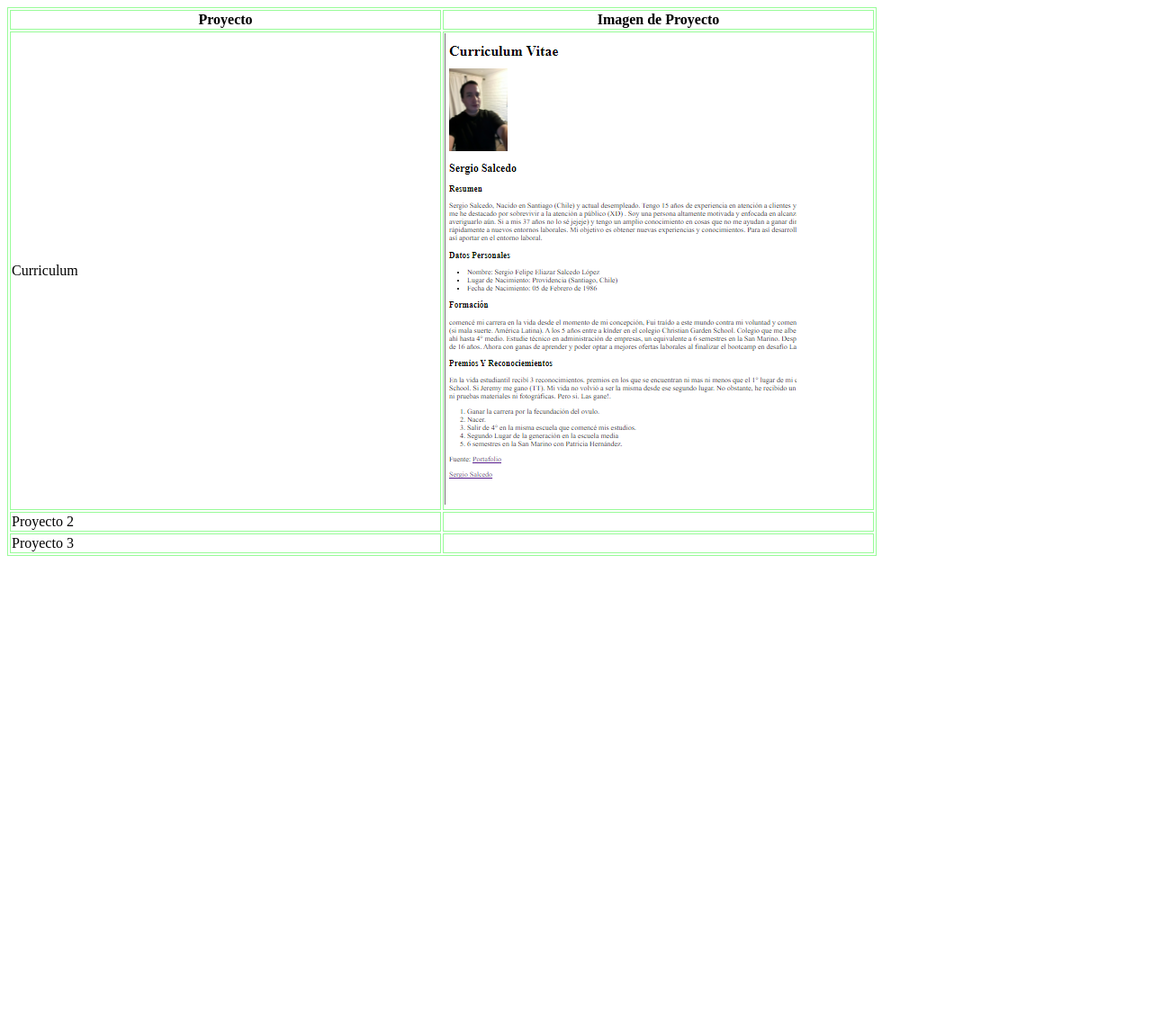
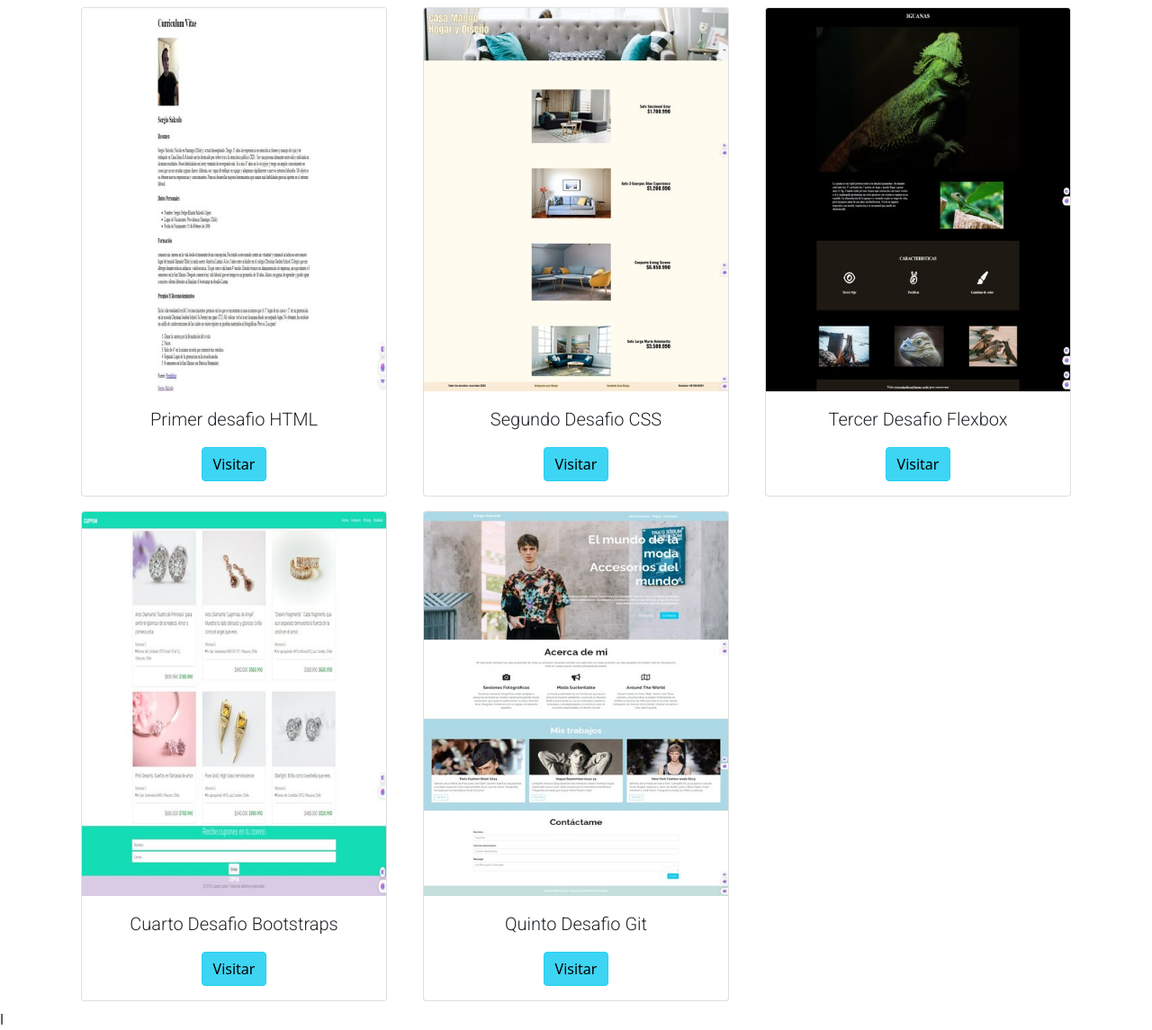
Before and after one commit to xoeliazar/Portafolio, a plain HTML site: page portafolio.html in a window 1280 px wide. Shown: the whole page at 90% size. Before the commit the page ends 800 px from the top, so only its background shows below. Drawn offline with nearby package versions, Linux system fonts and the light colour scheme.

Commit message:
upload project

```diff
--- a/Desafio/assets/css/styles.css
+++ b/Desafio/assets/css/styles.css
@@ -2,6 +2,17 @@
   width: 180px;
   height: 300px;
 }
+
 nav {
   background-color: antiquewhite;
 }
+
+footer {
+  background-color: antiquewhite;
+}
+.fontSize1 {
+  font-family: "Roboto", sans-serif;
+  font-weight: 300;
+  font-size: 20px;
+  color: #212529;
+}
--- a/portafolio.html
+++ b/portafolio.html
@@ -3,42 +3,156 @@
   <head>
     <meta charset="UTF-8" />
     <meta name="viewport" content="width=device-width, initial-scale=1.0" />
+    <link
+      href="https://cdn.jsdelivr.net/npm/bootstrap@5.1.3/dist/css/bootstrap.min.css"
+      rel="stylesheet"
+      integrity="sha384-1BmE4kWBq78iYhFldvKuhfTAU6auU8tT94WrHftjDbrCEXSU1oBoqyl2QvZ6jIW3"
+      crossorigin="anonymous"
+    />
+    <link rel="stylesheet" href="./Desafio/assets/css/styles.css" />
+    <link rel="preconnect" href="https://fonts.googleapis.com" />
+    <link rel="preconnect" href="https://fonts.gstatic.com" crossorigin />
+    <link
+      href="https://fonts.googleapis.com/css2?family=Roboto:wght@300;500&display=swap"
+      rel="stylesheet"
+    />
     <title>Portafolio</title>
-    <style>
-      table,
-      th,
-      td {
-        border: 1px solid palegreen;
-      }
-    </style>
   </head>
   <body>
-    <table>
-      <thread>
-        <tr>
-          <th width="50%">Proyecto</th>
-          <th>Imagen de Proyecto</th>
-        </tr>
-        <tbody>
-          <tr>
-            <td>Curriculum</td>
-            <td>
-              <img
-                src="./Desafio/assets/img/curriculum.png"
-                alt="Foto Curriculum"
-              />
-            </td>
-          </tr>
-          <tr>
-            <td>Proyecto 2</td>
-            <td></td>
-          </tr>
-          <tr>
-            <td>Proyecto 3</td>
-            <td></td>
-          </tr>
-        </tbody>
-      </thread>
-    </table>
+    <div class="container">
+      <div class="row">
+        <!-- tarjeta -->
+        <div class="col-md-4 col-sm-12">
+          <div class="card m-2">
+            <img
+              src="./Desafio/assets/img/Desafio1.jpg"
+              class="card-img-top"
+              alt="Desafio 1"
+            />
+            <div class="card-body">
+              <p class="card-text fontSize1 d-flex justify-content-center">
+                Primer desafio HTML
+              </p>
+              <div class="d-flex justify-content-center">
+                <a
+                  href="https://xoeliazar.github.io/Desafio1CV/"
+                  target="_blank"
+                  class="btn btn-info active"
+                  role="button"
+                  data-bs-toggle="button"
+                  aria-pressed="true"
+                  >Visitar</a
+                >
+              </div>
+            </div>
+          </div>
+        </div>
+        <!-- tarjeta -->
+        <div class="col-md-4 col-sm-12">
+          <div class="card m-2">
+            <img
+              src="./Desafio/assets/img/css.jpg"
+              class="card-img-top"
+              alt="Desafio 2"
+            />
+            <div class="card-body">
+              <p class="card-text fontSize1 d-flex justify-content-center">
+                Segundo Desafio CSS
+              </p>
+              <div class="d-flex justify-content-center">
+                <a
+                  href="https://xoeliazar.github.io/ExcerciseCss/"
+                  target="_blank"
+                  class="btn btn-info active"
+                  role="button"
+                  data-bs-toggle="button"
+                  aria-pressed="true"
+                  >Visitar</a
+                >
+              </div>
+            </div>
+          </div>
+        </div>
+        <!-- tarjeta -->
+        <div class="col-md-4 col-sm-12">
+          <div class="card m-2">
+            <img
+              src="./Desafio/assets/img/Iguana.jpg"
+              class="card-img-top"
+              alt="Desafio 3"
+            />
+            <div class="card-body">
+              <p class="card-text d-flex justify-content-center fontSize1">
+                Tercer Desafio Flexbox
+              </p>
+              <div class="d-flex justify-content-center">
+                <a
+                  href="https://xoeliazar.github.io/FlexboxExcercise/"
+                  target="_blank"
+                  class="btn btn-info active"
+                  role="button"
+                  data-bs-toggle="button"
+                  aria-pressed="true"
+                  >Visitar</a
+                >
+              </div>
+            </div>
+          </div>
+        </div>
+        <!-- tarjeta -->
+        <div class="col-md-4 col-sm-12">
+          <div class="card m-2">
+            <img
+              src="./Desafio/assets/img/Bootstraps.jpg"
+              class="card-img-top"
+              alt="Desafio 4"
+            />
+            <div class="card-body">
+              <p class="card-text fontSize1 d-flex justify-content-center">
+                Cuarto Desafio Bootstraps
+              </p>
+              <div class="d-flex justify-content-center">
+                <a
+                  href="https://xoeliazar.github.io/EjercicioBootstrap/"
+                  target="_blank"
+                  class="btn btn-info active"
+                  role="button"
+                  data-bs-toggle="button"
+                  aria-pressed="true"
+                  >Visitar</a
+                >
+              </div>
+            </div>
+          </div>
+        </div>
+        <!-- tarjeta -->
+        <div class="col-md-4 col-sm-12">
+          <div class="card m-2">
+            <img
+              src="./Desafio/assets/img/primdesgit.jpg"
+              class="card-img-top"
+              alt="Desafio 5"
+            />
+            <div class="card-body">
+              <p class="card-text fontSize1 d-flex justify-content-center">
+                Quinto Desafio Git
+              </p>
+              <div class="d-flex justify-content-center">
+                <a
+                  href="https://xoeliazar.github.io/fdsw-github/"
+                  target="_blank"
+                  class="btn btn-info active"
+                  role="button"
+                  data-bs-toggle="button"
+                  aria-pressed="true"
+                  >Visitar</a
+                >
+              </div>
+            </div>
+          </div>
+        </div>
+      </div>
+    </div>
   </body>
 </html>
+l
```
Also changed, not shown: index.html (+21 -12 lines), Desafio/assets/img/Bootstraps.jpg (added), Desafio/assets/img/Desafio1.jpg (added), Desafio/assets/img/Iguana.jpg (added), Desafio/assets/img/cool-background.png (added), Desafio/assets/img/css.jpg (added), Desafio/assets/img/curriculum.png (deleted), Desafio/assets/img/primdesgit.jpg (added).
